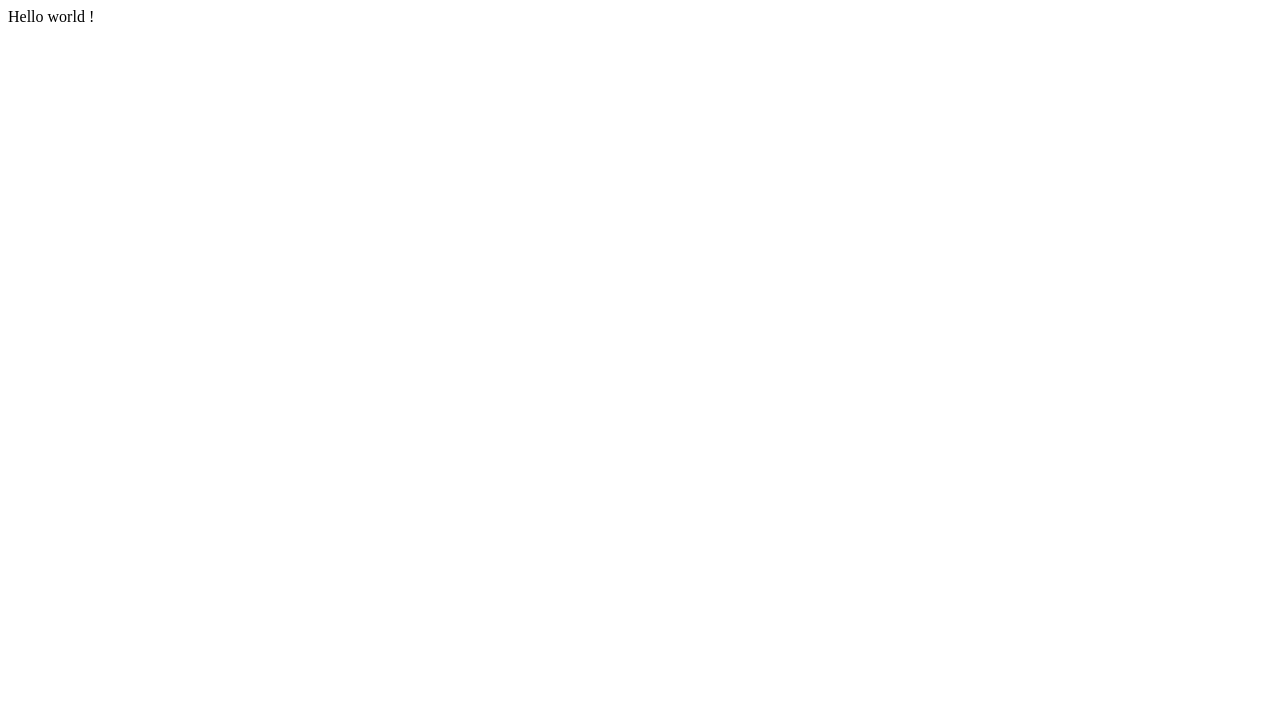
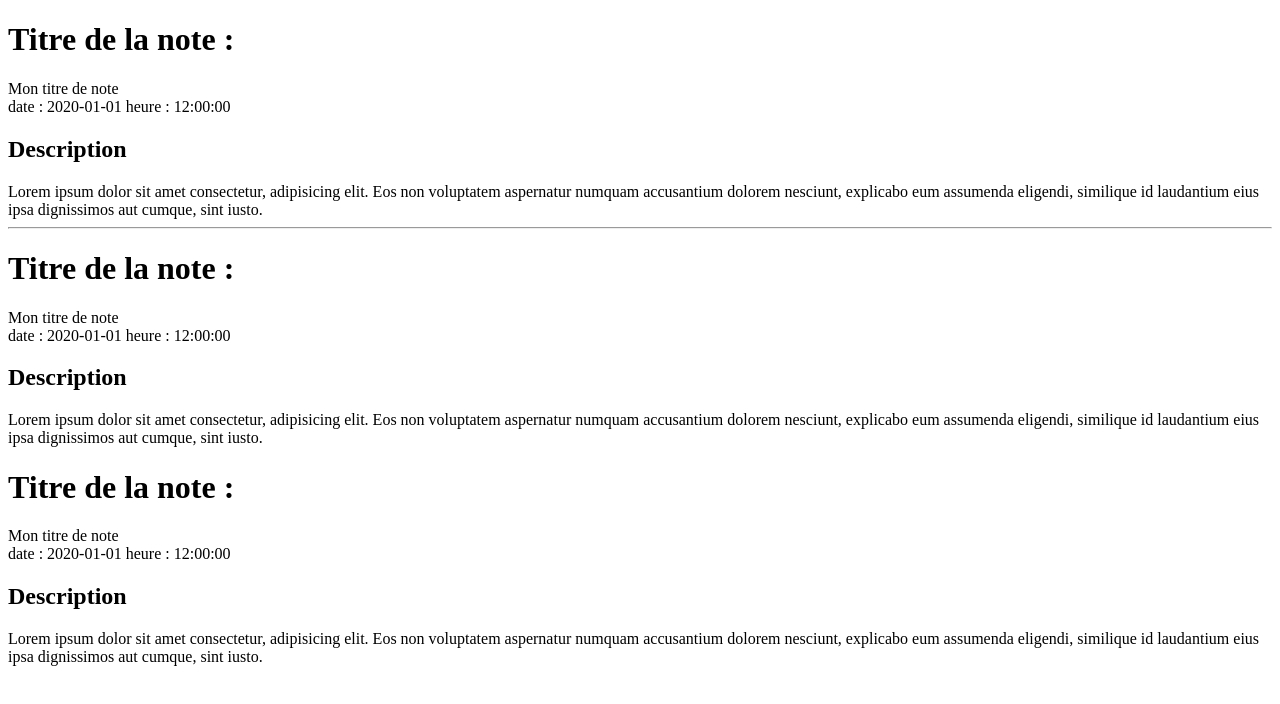
Before and after one commit to Aurore-dev/Formation-JS-Dec2020, a website: page index.html in a window 1280 px wide. Drawn offline with Linux system fonts and the light colour scheme.

Commit message:
Structure de base

```diff
--- a/index.html
+++ b/index.html
@@ -6,6 +6,33 @@
     <title>Mes Post-It&copy;</title>
 </head>
 <body>
-    Hello world !
+    <div id="main">
+        <div id="editor">
+            <div id="formulaire">
+                <h1>Titre de la note :</h1>
+                Mon titre de note <br/>
+                date : 2020-01-01 heure : 12:00:00
+                <h2>Description</h2>
+                Lorem ipsum dolor sit amet consectetur, adipisicing elit. Eos non voluptatem aspernatur numquam accusantium dolorem nesciunt, explicabo eum assumenda eligendi, similique id laudantium eius ipsa dignissimos aut cumque, sint iusto.
+            </div>
+        </div>
+        <hr>
+        <div id="list">
+            <div id="postit">
+                <h1>Titre de la note :</h1>
+                Mon titre de note<br/>
+                date : 2020-01-01 heure : 12:00:00
+                <h2>Description</h2>
+                Lorem ipsum dolor sit amet consectetur, adipisicing elit. Eos non voluptatem aspernatur numquam accusantium dolorem nesciunt, explicabo eum assumenda eligendi, similique id laudantium eius ipsa dignissimos aut cumque, sint iusto.
+            </div>
+            <div id="postit">
+                <h1>Titre de la note :</h1>
+                Mon titre de note<br/>
+                date : 2020-01-01 heure : 12:00:00
+                <h2>Description</h2>
+                Lorem ipsum dolor sit amet consectetur, adipisicing elit. Eos non voluptatem aspernatur numquam accusantium dolorem nesciunt, explicabo eum assumenda eligendi, similique id laudantium eius ipsa dignissimos aut cumque, sint iusto.
+            </div>
+        </div>
+    </div>
 </body>
 </html>
```
